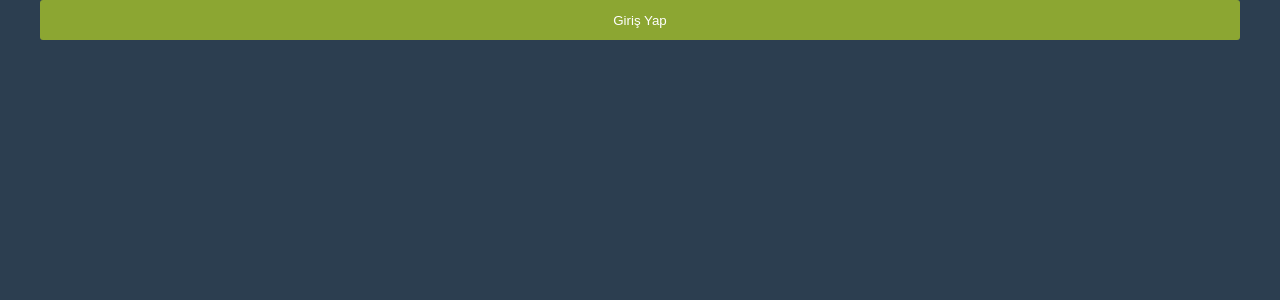
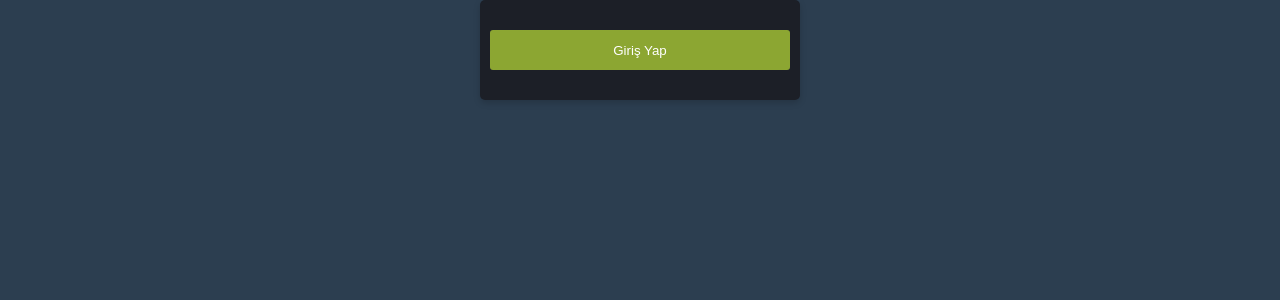
Before and after one commit to ensgenc/vue-architecture, a Vue app: page / in a window 1280 px wide. Shown: the top 300 px of the page. Built offline with nearby package versions, Linux system fonts and the light colour scheme.

Commit message:
created base Card Component

```diff
--- a/src/assets/sass/abstracts/_core.scss
+++ b/src/assets/sass/abstracts/_core.scss
@@ -7,15 +7,19 @@ body {
   font-weight: normal;
   -webkit-font-smoothing: antialiased;
   -moz-osx-font-smoothing: grayscale;
-  font-family: 'Hind', sans-serif;
-  text-align: center;
 }
 
 .container {
   margin: 0 auto;
   width: 1200px;
+  display: flex;
+  justify-content: center;
+  align-content: end;
 }
 
 .w-100 {
   width: 100%;
 }
+.w-25 {
+  width: 25%;
+}
--- /dev/null
+++ b/src/assets/sass/components/_card.scss
@@ -0,0 +1,23 @@
+.card {
+  height: auto;
+  border-radius: 5px;
+  filter: drop-shadow(0px 3px 3px rgba(0,0,0,0.16 ));
+  background: #1c1f27;
+  padding: 10px;
+  &-title {
+    font-size: 1.5rem;
+    font-weight: 700;
+    margin-bottom: 0.5rem;
+  }
+  &-subtitle {
+    font-weight: 400;
+    margin-bottom: 0.5rem;
+    color: #6c757d;
+  }
+  &-content {
+    padding: 1.25rem 0;
+  }
+  &-footer {
+    padding: 1.25rem 0;
+  }
+}
--- a/src/assets/sass/main.scss
+++ b/src/assets/sass/main.scss
@@ -4,3 +4,4 @@
 
 // Components
 @import "@/assets/sass/components/_button.scss";
+@import "@/assets/sass/components/_card.scss";
--- /dev/null
+++ b/src/components/base/Card.vue
@@ -0,0 +1,29 @@
+<template>
+  <div class="card">
+    <div v-if="$slots.header" class="card-header">
+      <slot name="header"></slot>
+    </div>
+    <div class="card-body">
+      <div v-if="$slots.title" class="card-title">
+        <slot name="title"></slot>
+      </div>
+      <div v-if="$slots.subtitle" class="card-subtitle">
+        <slot name="subtitle"></slot>
+      </div>
+      <div class="card-content">
+        <slot name="content"></slot>
+      </div>
+      <div v-if="$slots.footer" class="card-footer">
+        <slot name="footer"></slot>
+      </div>
+    </div>
+  </div>
+</template>
+
+<script>
+export default {
+  name: "PCard",
+};
+</script>
+
+<style scoped></style>
--- a/src/main.ts
+++ b/src/main.ts
@@ -3,8 +3,10 @@ import App from "./App.vue";
 import router from "./router";
 import store from "./store";
 import Button from "@/components/base/Button.vue";
+import Card from "@/components/base/Card.vue";
 
 const app = createApp(App);
 app.component("PButton", Button);
+app.component("PCard", Card);
 
 app.use(store).use(router).mount("#app");
--- a/src/views/HomeView.vue
+++ b/src/views/HomeView.vue
@@ -1,6 +1,10 @@
 <template>
   <div class="container">
-    <p-button label="Giriş Yap" class="btn-primary w-100" />
+    <p-card class="w-25">
+      <template #content>
+        <p-button label="Giriş Yap" class="btn-primary w-100" />
+      </template>
+    </p-card>
   </div>
 </template>
 
```
